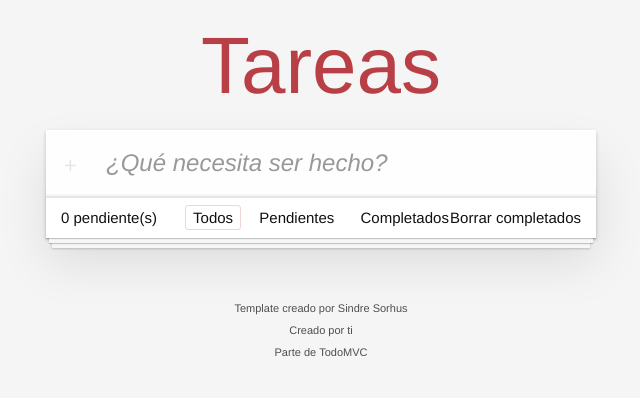
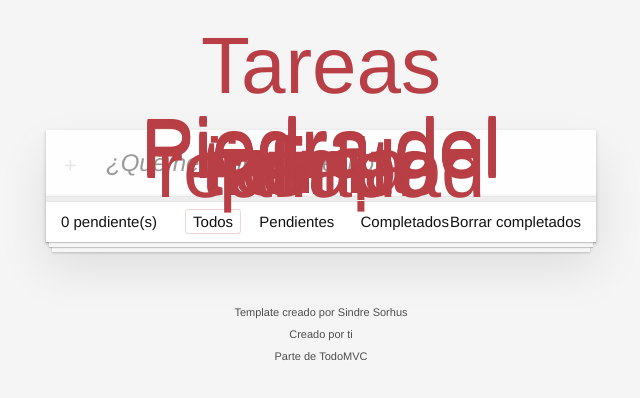
Before and after one commit to BillyAlvarez/TODO-app-Vite, a website built with Vite: page index.html in a window 1280 px wide. Shown: the whole page, without its empty margins (319-959 px from the left). Built offline with nearby package versions, Linux system fonts and the light colour scheme.

Commit message:
Se agrega renderizado todos

```diff
--- a/src/store/todo.store.js
+++ b/src/store/todo.store.js
@@ -11,6 +11,9 @@ const state = {
         new Todo('Piedra del alma'),
         new Todo('Piedra del infinito'),
         new Todo('Piedra del tiempo'),
+        new Todo('Piedra del poder'),
+        new Todo('Piedra del realiadad'),
+
 
     ],
     filter: Filters.All,
@@ -47,7 +50,12 @@ const addTodo = (description) => {
 }
 
 const toggleTodo = (todoId) => {
-    throw new Error('Not Implemented ❌');
+    state.todos = state.todos.map( todo => {
+        if ( todo.id === todoId ){
+            todo.done = !todo.done;
+        }
+        return todo;
+    })
 }
 
 const deleteTodo = (todoId) => {
--- a/src/todos/app.js
+++ b/src/todos/app.js
@@ -1,10 +1,23 @@
 import html from './app.html?raw'
+import todoStore from "../store/todo.store.js";
+import {renderTodos} from "./use-cases/render-todos.js";
+
+const ElementsIDs = {
+    TodoList: '.todo-list',
+}
+
 export const App = (elementId) => {
+
+    const displayTodos = () => {
+        const todos = todoStore.getTodos( todoStore.getCurrentFilter() );
+        renderTodos( ElementsIDs.TodoList , todos )
+    }
 
     (()=> {
         const app = document.createElement('div');
         app.innerHTML = html;
         document.querySelector(elementId).append(app);
+        displayTodos()
     })();
 
 }
--- /dev/null
+++ b/src/todos/use-cases/create-todo-html.js
@@ -0,0 +1,13 @@
+
+
+export const createTodoHtml = ( todo ) => {
+
+    if ( !todo) throw new Error( ' A TODO object is required');
+
+    const html = `<h1> ${ todo.description }</h1>`
+
+    const liElement = document.createElement( 'li' );
+    liElement.innerHTML = html
+
+    return liElement
+}
--- /dev/null
+++ b/src/todos/use-cases/render-todos.js
@@ -0,0 +1,11 @@
+import {createTodoHtml} from "./create-todo-html.js";
+
+export const renderTodos = ( elementId , todos = []) => {
+
+    const element = document.querySelector(elementId);
+
+    todos.forEach( todo => {
+       element.append( createTodoHtml( todo ))
+    })
+
+}
```
Also changed, not shown: src/todos/app.html (+1 -1 lines), src/todos/models/todo.models.js (line endings or trailing spaces), src/todos/use-cases/index.js (added).
